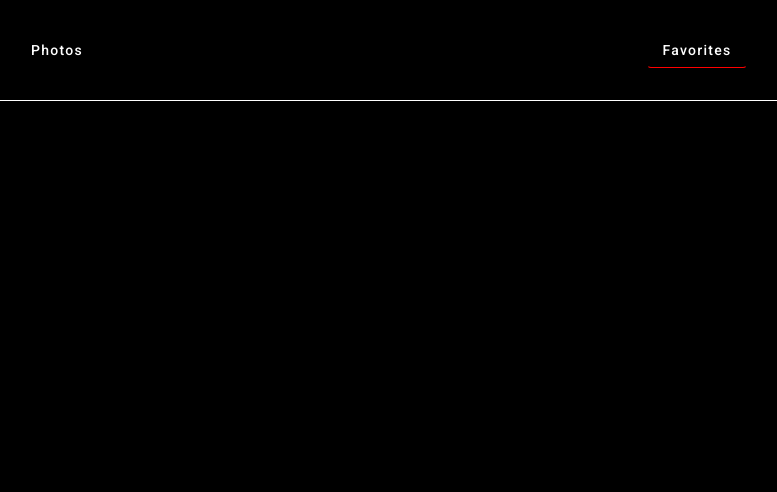
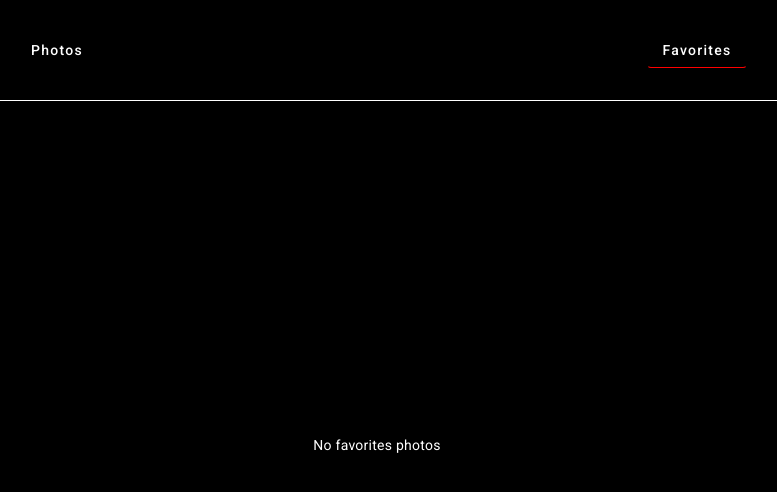
Before and after one commit to dicoun/angular-photo-gallery, an Angular app: page /favorites in a window 1280 px wide. Shown: the top 492 px of the page, without its empty margins (263-1040 px from the left). Built offline with nearby package versions, Linux system fonts and the light colour scheme.

Commit message:
feat: add styles for  favorites component; refactor: make some minor changes

```diff
--- a/src/app/features/favorites/favorites.component.html
+++ b/src/app/features/favorites/favorites.component.html
@@ -1,17 +1,20 @@
-<div *ngIf="favoritePhotos().length === 0; else showFavoritesPhotos">
-  <p>No favorites photos</p>
-</div>
+<p *ngIf="!favoritePhotos().length; else showFavoritesPhotos">
+  No favorites photos
+</p>
 
 <ng-template #showFavoritesPhotos>
-  <mat-grid-list cols="3" rowHeight="1:1" gutterSize="24px">
+  <mat-grid-list
+    cols="3"
+    rowHeight="1:1"
+    gutterSize="24px"
+    class="favorites-list"
+  >
     <mat-grid-tile *ngFor="let photo of favoritePhotos(); trackBy: trackById">
-      <div class="tile-block">
-        <img
-          [src]="photo.url"
-          [routerLink]="['/photos', photo.id]"
-          alt="Favorite photo"
-        />
-      </div>
+      <img
+        [src]="photo.url"
+        [routerLink]="['/photos', photo.id]"
+        alt="Favorite photo"
+      />
     </mat-grid-tile>
   </mat-grid-list>
 </ng-template>
--- a/src/app/features/favorites/favorites.component.scss
+++ b/src/app/features/favorites/favorites.component.scss
@@ -1,3 +1,15 @@
 :host {
+  display: flex;
+  flex-direction: column;
+  align-items: center;
+  justify-content: center;
   width: 100%;
+
+  p {
+    color: white;
+  }
+
+  .favorites-list {
+    width: 100%;
+  }
 }
--- a/src/app/features/gallery/gallery.component.html
+++ b/src/app/features/gallery/gallery.component.html
@@ -3,11 +3,15 @@
     *ngFor="let photo of photos(); trackBy: trackById"
     class="photo-tile"
   >
-    <div class="tile-blok" (click)="addToFavoritPhotos(photo)">
-      <img [src]="photo.url" alt="Photo {{ photo.id }}" loading="lazy" />
-    </div>
+    <img
+      [src]="photo.url"
+      alt="Photo {{ photo.id }}"
+      loading="lazy"
+      (click)="addToFavoritPhotos(photo)"
+    />
   </mat-grid-tile>
 </mat-grid-list>
+
 <div appInfiniteScroll (infiniteScrollLoad)="getPhotos()" class="spinner-block">
   <mat-progress-spinner
     *ngIf="isLoading()"
--- a/src/app/features/gallery/gallery.component.ts
+++ b/src/app/features/gallery/gallery.component.ts
@@ -23,8 +23,8 @@ export class GalleryComponent implements OnInit {
   private readonly galleryService = inject(GalleryService);
   private readonly favoritesService = inject(FavoritesService);
 
-  protected isLoading = signal<boolean>(false);
-  protected photos = signal<Array<Photo>>([]);
+  protected readonly isLoading = signal<boolean>(false);
+  protected readonly photos = signal<Array<Photo>>([]);
 
   public ngOnInit(): void {
     this.getPhotos();
--- a/src/app/services/favorites-service/favorites.service.ts
+++ b/src/app/services/favorites-service/favorites.service.ts
@@ -6,7 +6,9 @@ import { Photo } from 'src/app/core/models/photo.model';
 })
 export class FavoritesService {
   private readonly STORAGE_KEY = 'favorites_photos';
-  private favoritesState = signal<Photo[]>(this.loadFromLocalStorage());
+  private readonly favoritesState = signal<Photo[]>(
+    this.loadFromLocalStorage(),
+  );
 
   public readonly favorites = this.favoritesState.asReadonly();
 
--- a/src/app/services/gallery-service/gallery.service.ts
+++ b/src/app/services/gallery-service/gallery.service.ts
@@ -6,7 +6,7 @@ import { Photo } from 'src/app/core/models/photo.model';
   providedIn: 'root',
 })
 export class GalleryService {
-  public readonly mockPhotos$: Observable<Array<Photo>> = defer(() => {
+  public mockPhotos$: Observable<Array<Photo>> = defer(() => {
     const mockArray: Array<Photo> = [];
     for (let i = 0; i < 9; i++) {
       const id = Math.floor(Math.random() * 500) + 1;
```
